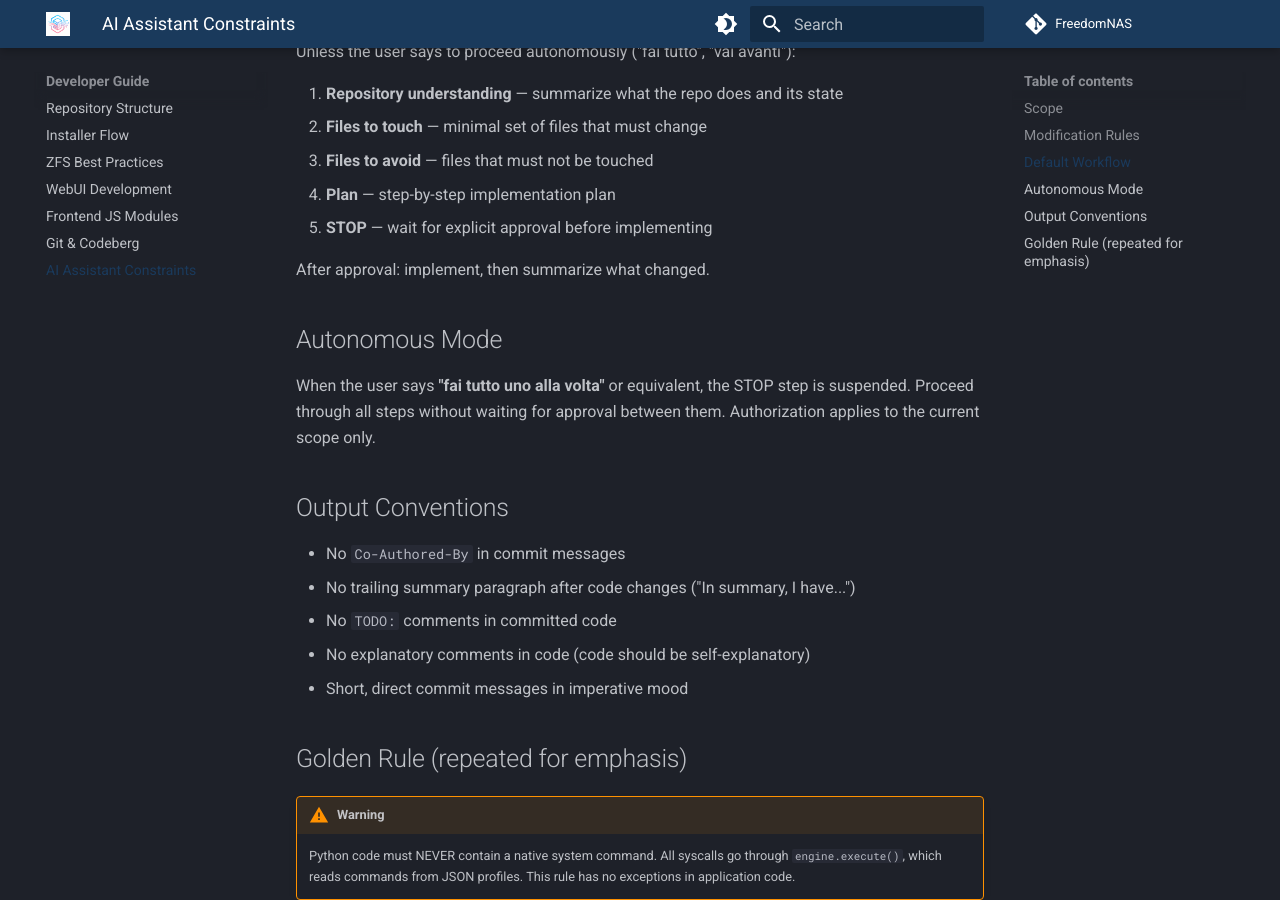
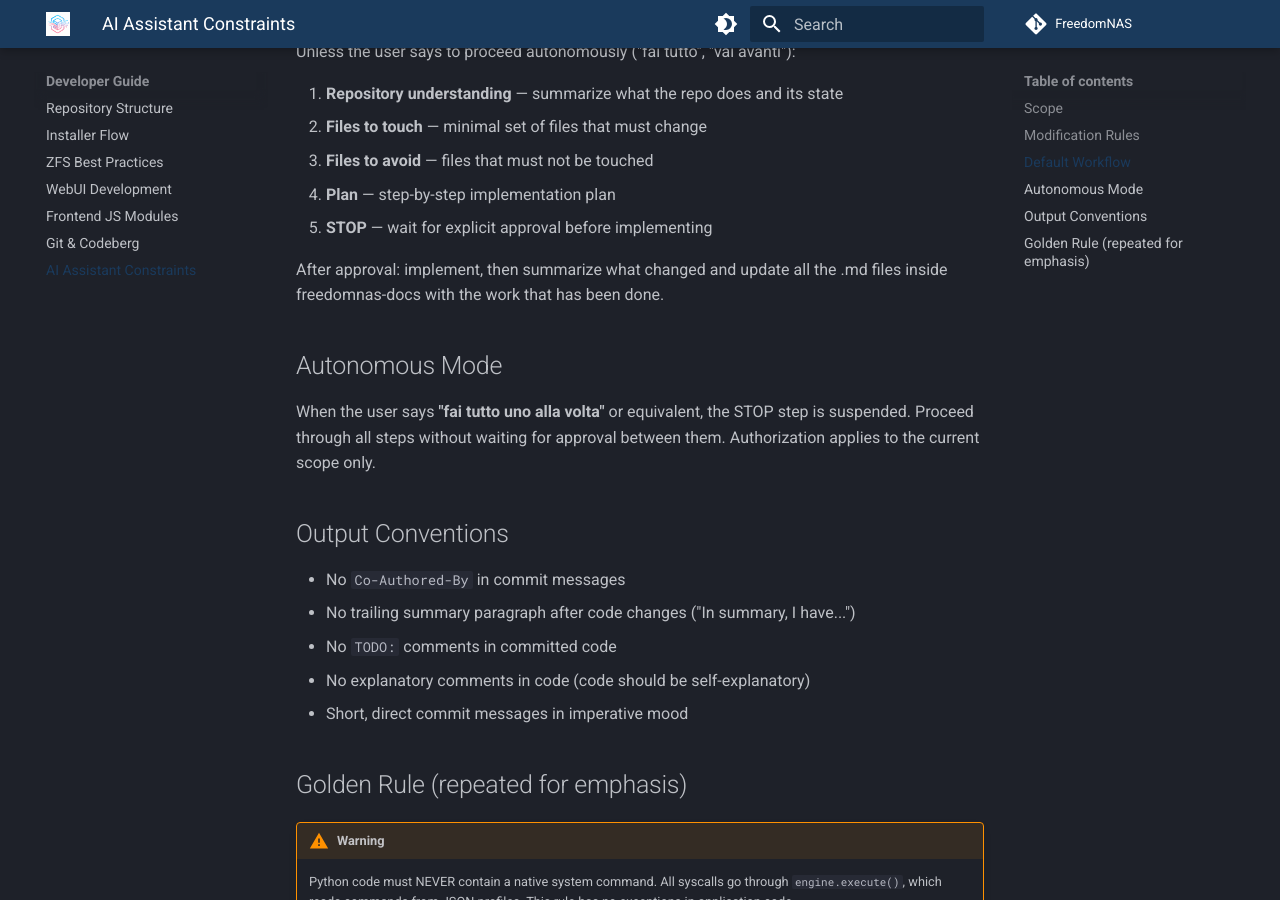
Before and after one commit to FreedomNAS/freedomnas-docs, an MkDocs documentation site: the page built from docs/developer/ai-constraints.md, in a window 1280 px wide and 900 px high, scrolled down 1035 px. Built offline with MkDocs 1.6.1 and Material for MkDocs 9.7.7, drawn with Linux system fonts in a browser that asks for light colours.

Commit message:
docs: clarify post-approval implementation steps in AI constraints

```diff
--- a/docs/developer/ai-constraints.md
+++ b/docs/developer/ai-constraints.md
@@ -33,7 +33,7 @@ Unless the user says to proceed autonomously ("fai tutto", "vai avanti"):
 4. **Plan** — step-by-step implementation plan
 5. **STOP** — wait for explicit approval before implementing
 
-After approval: implement, then summarize what changed.
+After approval: implement, then summarize what changed and update all the .md files inside freedomnas-docs with the work that has been done.
 
 ## Autonomous Mode
 
```
